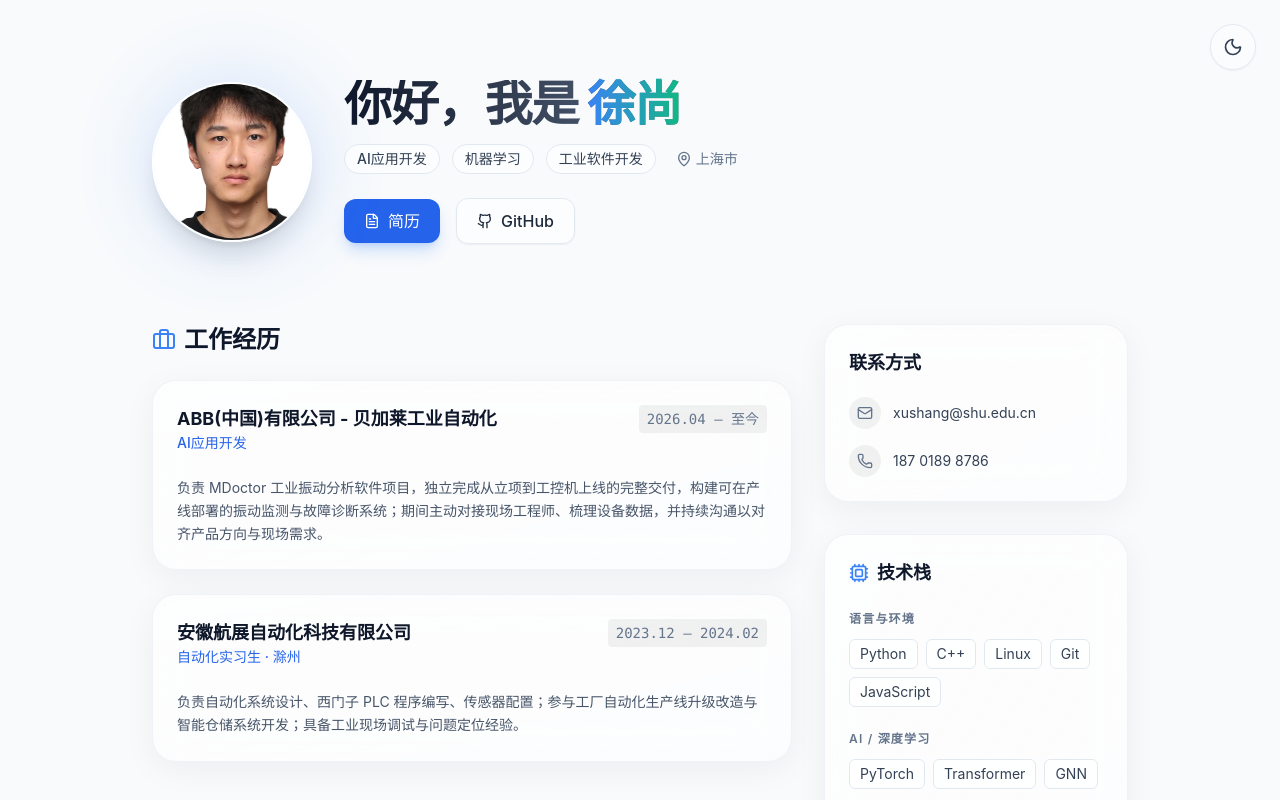
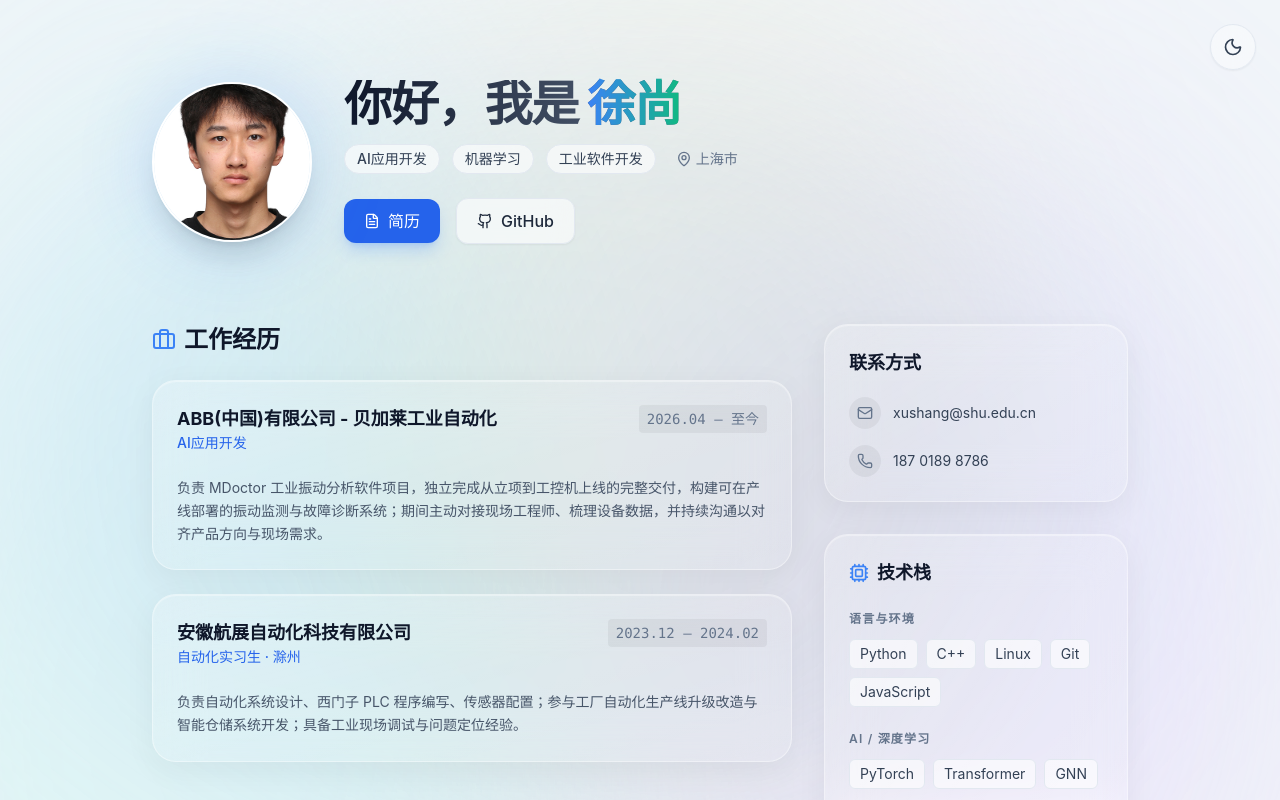
Before and after one commit to RyoSXu/RyoSXu.github.io, a Vue app: page / in a window 1280 px wide. Shown: the top 800 px of the page. Built offline with nearby package versions, Linux system fonts and the light colour scheme.

Commit message:
feat(ui): 升级为苹果风液态毛玻璃与高级交互动效

```diff
--- a/src/App.vue
+++ b/src/App.vue
@@ -42,22 +42,28 @@ const printResume = () => {
 </script>
 
 <template>
-  <div class="min-h-screen bg-slate-50 dark:bg-[#0b0c10] text-slate-800 dark:text-gray-200 relative overflow-hidden pb-32 transition-colors duration-500">
+  <div class="min-h-screen text-slate-800 dark:text-gray-200 relative overflow-hidden pb-32 transition-colors duration-500">
+    <!-- Ambient Fixed Background -->
+    <div class="fixed inset-0 z-0 pointer-events-none transition-colors duration-500 bg-slate-100 dark:bg-[#0b0c10]">
+      <div class="absolute inset-0 opacity-50 dark:opacity-40">
+        <div class="blob bg-blue-300/60 dark:bg-blue-600/60 w-[70vw] h-[70vw] top-[-20%] left-[-10%]" style="animation-duration: 12s;"></div>
+        <div class="blob bg-purple-300/60 dark:bg-purple-600/60 w-[60vw] h-[60vw] top-[10%] right-[-10%]" style="animation-delay: -3s; animation-duration: 15s;"></div>
+        <div class="blob bg-teal-200/60 dark:bg-emerald-600/50 w-[70vw] h-[70vw] bottom-[-20%] left-[0%]" style="animation-delay: -7s; animation-duration: 18s;"></div>
+        <div class="blob bg-amber-200/50 dark:bg-amber-600/40 w-[60vw] h-[60vw] bottom-[10%] right-[10%]" style="animation-delay: -11s; animation-duration: 14s;"></div>
+      </div>
+    </div>
     <!-- Theme Toggle -->
     <button @click="toggleDark()" class="no-print fixed top-6 right-6 p-3 rounded-full bg-white/40 dark:bg-white/10 backdrop-blur-md border border-slate-200 dark:border-white/10 hover:bg-white/60 dark:hover:bg-white/20 transition-all z-50 shadow-sm dark:shadow-none">
       <Sun v-if="isDark" class="w-5 h-5 text-yellow-300" />
       <Moon v-else class="w-5 h-5 text-slate-700" />
     </button>
 
-    <!-- Background Animated Blobs -->
-    <div class="blob bg-blue-400/30 dark:bg-blue-500/40 w-96 h-96 top-0 left-[-10%] mix-blend-multiply dark:mix-blend-screen"></div>
-    <div class="blob bg-purple-400/30 dark:bg-purple-500/40 w-96 h-96 top-[20%] right-[-10%] mix-blend-multiply dark:mix-blend-screen animation-delay-2000"></div>
-    <div class="blob bg-emerald-400/30 dark:bg-emerald-500/30 w-80 h-80 bottom-[10%] left-[20%] mix-blend-multiply dark:mix-blend-screen animation-delay-4000"></div>
+    <!-- Background Animated Blobs (Moved to fixed container above) -->
 
     <div class="max-w-5xl mx-auto px-4 sm:px-6 pt-20">
 
       <!-- Header / Hero Section -->
-      <header class="flex flex-col md:flex-row items-center gap-8 mb-20 relative z-10 print-break-before">
+      <header v-motion-slide-visible-once-bottom class="flex flex-col md:flex-row items-center gap-8 mb-20 relative z-10 print-break-before">
         <div class="shrink-0 relative">
           <div class="absolute inset-0 bg-blue-500 rounded-full blur-2xl opacity-20 dark:opacity-40"></div>
           <img :src="resumeData.avatar" alt="Avatar" class="w-40 h-40 rounded-full object-cover border-2 border-white dark:border-white/20 relative z-10 shadow-xl dark:shadow-2xl" />
@@ -77,10 +83,10 @@ const printResume = () => {
           </div>
 
           <div class="flex flex-wrap items-center justify-center md:justify-start gap-4">
-            <button @click="showResumePreview = true" class="no-print px-5 py-2.5 bg-blue-600 hover:bg-blue-500 text-white rounded-xl font-medium transition-colors shadow-lg shadow-blue-500/25 flex items-center gap-2">
+            <button @click="showResumePreview = true" class="no-print px-5 py-2.5 bg-blue-600 hover:bg-blue-500 active:scale-95 text-white rounded-xl font-medium transition-all duration-300 shadow-lg shadow-blue-500/25 flex items-center gap-2 hover:shadow-blue-500/40 hover:-translate-y-0.5">
               <FileText class="w-4 h-4" /> 简历
             </button>
-            <a :href="resumeData.contact.github" target="_blank" class="no-print px-5 py-2.5 bg-white/60 dark:bg-white/10 hover:bg-white/80 dark:hover:bg-white/20 backdrop-blur-md border border-slate-200 dark:border-white/10 text-slate-800 dark:text-white rounded-xl font-medium transition-colors flex items-center gap-2 shadow-sm dark:shadow-none">
+            <a :href="resumeData.contact.github" target="_blank" class="no-print px-5 py-2.5 bg-white/60 dark:bg-white/10 hover:bg-white/80 dark:hover:bg-white/20 active:scale-95 backdrop-blur-md border border-slate-200 dark:border-white/10 text-slate-800 dark:text-white rounded-xl font-medium transition-all duration-300 flex items-center gap-2 shadow-sm dark:shadow-none hover:-translate-y-0.5">
               <Github class="w-4 h-4" /> GitHub
             </a>
           </div>
@@ -93,7 +99,7 @@ const printResume = () => {
         <div class="lg:col-span-2 space-y-12">
 
           <!-- Experience -->
-          <section>
+          <section v-motion-slide-visible-once-bottom>
             <h2 class="text-2xl font-bold mb-6 flex items-center gap-2 text-slate-900 dark:text-white">
               <Briefcase class="w-6 h-6 text-blue-500 dark:text-blue-400" /> 工作经历
             </h2>
@@ -114,7 +120,7 @@ const printResume = () => {
           </section>
 
           <!-- Education -->
-          <section class="print-break-before">
+          <section v-motion-slide-visible-once-bottom class="print-break-before">
             <h2 class="text-2xl font-bold mb-6 flex items-center gap-2 text-slate-900 dark:text-white">
               <GraduationCap class="w-6 h-6 text-emerald-500 dark:text-emerald-400" /> 教育经历
             </h2>
@@ -138,7 +144,7 @@ const printResume = () => {
           </section>
 
           <!-- Research -->
-          <section class="print-break-before">
+          <section v-motion-slide-visible-once-bottom class="print-break-before">
             <h2 class="text-2xl font-bold mb-6 flex items-center gap-2 text-slate-900 dark:text-white">
               <Microscope class="w-6 h-6 text-purple-500 dark:text-purple-400" /> 学术研究
             </h2>
@@ -171,7 +177,7 @@ const printResume = () => {
           </section>
 
           <!-- Projects (Masonry) -->
-          <section class="print-break-before">
+          <section v-motion-slide-visible-once-bottom class="print-break-before">
             <h2 class="text-2xl font-bold mb-6 flex items-center gap-2 text-slate-900 dark:text-white">
               <Code2 class="w-6 h-6 text-amber-500 dark:text-amber-400" /> 软件开发
             </h2>
@@ -206,7 +212,7 @@ const printResume = () => {
         <div class="space-y-8">
 
           <!-- Contact -->
-          <section>
+          <section v-motion-slide-visible-once-bottom>
             <GlassCard>
               <h2 class="text-lg font-bold mb-5 flex items-center gap-2 text-slate-900 dark:text-white">
                 联系方式
@@ -229,7 +235,7 @@ const printResume = () => {
           </section>
 
           <!-- Skills -->
-          <section>
+          <section v-motion-slide-visible-once-bottom :delay="200">
             <GlassCard>
               <h2 class="text-lg font-bold mb-6 flex items-center gap-2 text-slate-900 dark:text-white">
                 <Cpu class="w-5 h-5 text-blue-500 dark:text-blue-400" /> 技术栈
--- a/src/components/GlassCard.vue
+++ b/src/components/GlassCard.vue
@@ -2,14 +2,18 @@
   <div
     class="spotlight-wrapper group"
     @mousemove="handleMouseMove"
+    @mouseleave="handleMouseLeave"
     ref="cardRef"
+    :style="cardStyle"
   >
-    <div class="glass-panel relative overflow-hidden bg-white/60 dark:bg-white/5 backdrop-blur-xl border border-slate-200/50 dark:border-white/10 rounded-3xl shadow-[0_8px_32px_0_rgba(0,0,0,0.05)] dark:shadow-[0_8px_32px_0_rgba(0,0,0,0.3)] transition-colors duration-500 p-6 h-full flex flex-col">
-      <!-- Glow effect inside card -->
-      <div class="absolute inset-0 bg-gradient-to-br from-white/40 dark:from-white/10 to-transparent opacity-50 pointer-events-none"></div>
+    <!-- Multi-layered glass panel -->
+    <div class="glass-panel relative overflow-hidden bg-white/10 dark:bg-white/5 backdrop-blur-xl border border-white/40 dark:border-white/10 rounded-3xl shadow-[0_8px_32px_0_rgba(0,0,0,0.05),inset_0_1px_1px_rgba(255,255,255,0.4)] dark:shadow-[0_8px_32px_0_rgba(0,0,0,0.3),inset_0_1px_1px_rgba(255,255,255,0.05)] transition-colors duration-500 p-6 h-full flex flex-col group-hover:bg-white/20 dark:group-hover:bg-white/10">
 
-      <!-- Content wrapper to stay above the glow -->
-      <div class="relative z-10 flex flex-col h-full">
+      <!-- Inner glare/sheen -->
+      <div class="absolute inset-0 bg-gradient-to-br from-white/30 dark:from-white/10 via-white/5 dark:via-transparent to-transparent opacity-40 pointer-events-none group-hover:opacity-70 transition-opacity duration-500"></div>
+
+      <!-- Content wrapper -->
+      <div class="relative z-10 flex flex-col h-full" style="transform: translateZ(10px);">
         <slot></slot>
       </div>
     </div>
@@ -17,16 +21,47 @@
 </template>
 
 <script setup lang="ts">
-import { ref } from 'vue'
+import { ref, computed } from 'vue'
 
 const cardRef = ref<HTMLElement | null>(null)
+const mousePos = ref({ x: 0, y: 0 })
+const isHovered = ref(false)
 
 const handleMouseMove = (e: MouseEvent) => {
   if (!cardRef.value) return
+  isHovered.value = true
   const rect = cardRef.value.getBoundingClientRect()
   const x = e.clientX - rect.left
   const y = e.clientY - rect.top
+
   cardRef.value.style.setProperty('--mouse-x', `${x}px`)
   cardRef.value.style.setProperty('--mouse-y', `${y}px`)
+
+  // Calculate tilt percentages (-0.5 to 0.5)
+  mousePos.value = {
+    x: (x / rect.width) - 0.5,
+    y: (y / rect.height) - 0.5
+  }
 }
+
+const handleMouseLeave = () => {
+  isHovered.value = false
+  mousePos.value = { x: 0, y: 0 }
+}
+
+const cardStyle = computed(() => {
+  if (!isHovered.value) {
+    return {
+      transform: 'perspective(1000px) rotateX(0deg) rotateY(0deg) scale3d(1, 1, 1)',
+      transition: 'transform 0.5s cubic-bezier(0.23, 1, 0.32, 1)'
+    }
+  }
+  // Max rotation angles
+  const rotateX = mousePos.value.y * -4 // Subtle tilt
+  const rotateY = mousePos.value.x * 4
+  return {
+    transform: `perspective(1000px) rotateX(${rotateX}deg) rotateY(${rotateY}deg) scale3d(1.01, 1.01, 1.01)`,
+    transition: 'transform 0.1s ease-out'
+  }
+})
 </script>
--- a/src/main.ts
+++ b/src/main.ts
@@ -1,5 +1,8 @@
 import { createApp } from 'vue'
+import { MotionPlugin } from '@vueuse/motion'
 import './style.css'
 import App from './App.vue'
 
-createApp(App).mount('#app')
+const app = createApp(App)
+app.use(MotionPlugin)
+app.mount('#app')
--- a/src/style.css
+++ b/src/style.css
@@ -12,16 +12,18 @@
 @layer components {
   /* Spotlight hover effect container */
   .spotlight-wrapper {
-    @apply relative;
+    @apply relative transition-transform duration-300 ease-out;
+    transform-style: preserve-3d;
   }
 
   .spotlight-wrapper::after {
     content: '';
-    @apply absolute -inset-px rounded-3xl opacity-0 transition-opacity duration-500 pointer-events-none;
-    background: radial-gradient(600px circle at var(--mouse-x) var(--mouse-y), rgba(0,0,0,0.03), transparent 40%);
+    @apply absolute -inset-px rounded-3xl opacity-0 transition-opacity duration-300 pointer-events-none;
+    background: radial-gradient(800px circle at var(--mouse-x) var(--mouse-y), rgba(0,0,0,0.06), transparent 40%);
+    z-index: 10;
   }
   .dark .spotlight-wrapper::after {
-    background: radial-gradient(600px circle at var(--mouse-x) var(--mouse-y), rgba(255,255,255,0.1), transparent 40%);
+    background: radial-gradient(800px circle at var(--mouse-x) var(--mouse-y), rgba(255,255,255,0.15), transparent 40%);
   }
 
   .spotlight-wrapper:hover::after {
@@ -31,8 +33,17 @@
 
 /* Background animated blobs */
 .blob {
-  @apply absolute filter blur-[100px] rounded-full opacity-30 animate-pulse;
+  @apply absolute rounded-full opacity-60 dark:opacity-40 mix-blend-multiply dark:mix-blend-screen;
+  filter: blur(120px);
   z-index: -1;
+  animation: liquid-blob 20s infinite alternate ease-in-out;
+}
+
+@keyframes liquid-blob {
+  0% { transform: translate(0, 0) scale(1) rotate(0deg); }
+  33% { transform: translate(25vw, 20vh) scale3d(1.3, 0.8, 1) rotate(120deg); }
+  66% { transform: translate(-20vw, 25vh) scale3d(0.8, 1.4, 1) rotate(240deg); }
+  100% { transform: translate(0, 0) scale(1) rotate(360deg); }
 }
 
 /* Print CSS */
```
